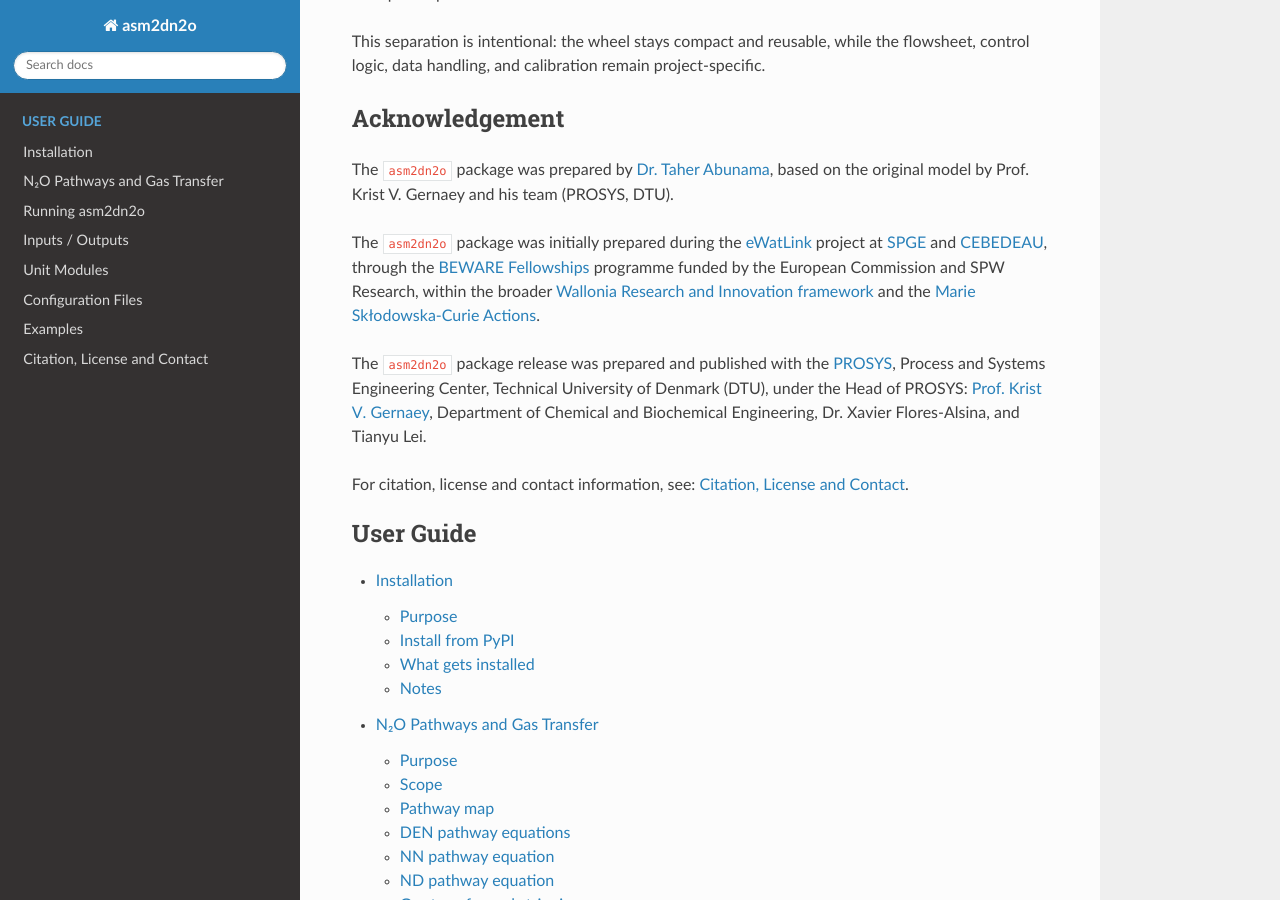
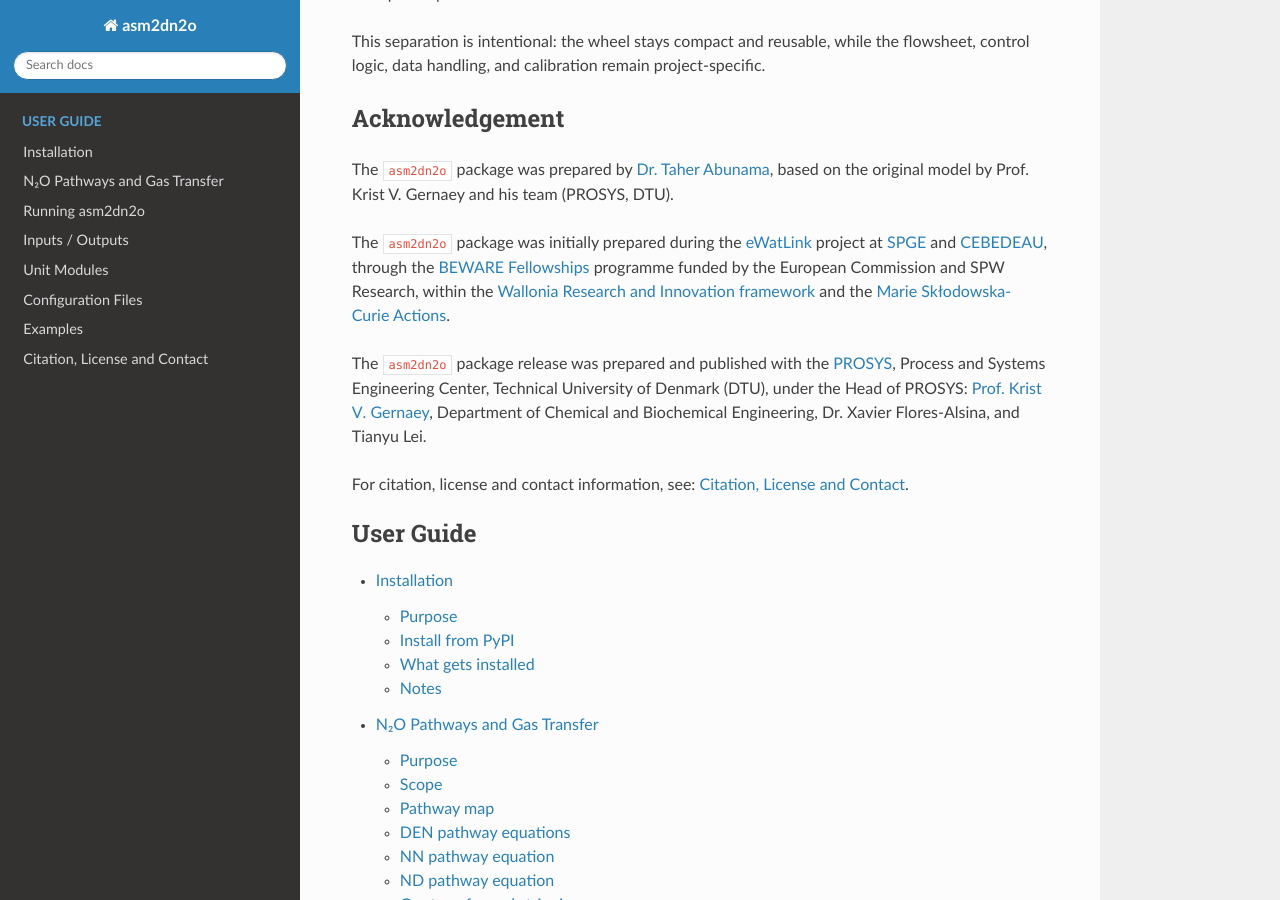
Before and after one commit to tabunama/asm2dn2o, a Sphinx documentation site: the page built from docs/source/index.rst, in a window 1280 px wide and 900 px high, scrolled down 1763 px. Built offline with Sphinx 7.4.7 and the Read the Docs theme 3.1.0, drawn with Linux system fonts in a browser that asks for light colours.

Commit message:
Update docs

```diff
--- a/docs/source/citation_license_contact.rst
+++ b/docs/source/citation_license_contact.rst
@@ -56,7 +56,7 @@ future. You are always welcome to contact us on such matters.
 
 Sincerely,
 
-- Prof Krist V. Gernaey
+Prof Krist V. Gernaey
 
 Contact
 -------
--- a/docs/source/index.rst
+++ b/docs/source/index.rst
@@ -91,8 +91,7 @@ The ``asm2dn2o`` package was prepared by `Dr. Taher Abunama <mailto:tabunama@gma
 The ``asm2dn2o`` package was initially prepared during the `eWatLink <https://cebedeau.be/fr/nos-chroniques/article/projet-ewatlink>`_ project at
 `SPGE <https://www.spge.be/en/index.html?IDC=1>`_ and `CEBEDEAU <https://cebedeau.be/fr>`_,
 through the `BEWARE Fellowships <https://recherche.wallonie.be/en/home/nos-aides-1/engager-du-personnel-de-recherche-human/beware-fellowships.html>`_
-programme funded by the European Commission and SPW Research, within the broader
-`Wallonia Research and Innovation framework <https://recherche.wallonie.be/en/home.html>`_
+programme funded by the European Commission and SPW Research, within the `Wallonia Research and Innovation framework <https://recherche.wallonie.be/en/home.html>`_
 and the `Marie Skłodowska-Curie Actions <https://marie-sklodowska-curie-actions.ec.europa.eu/actions/postdoctoral-fellowships>`_.
 
 The ``asm2dn2o`` package release was prepared and published with the `PROSYS <https://www.kt.dtu.dk/research/prosys>`_,
```
Also changed, not shown: 1 other file.
